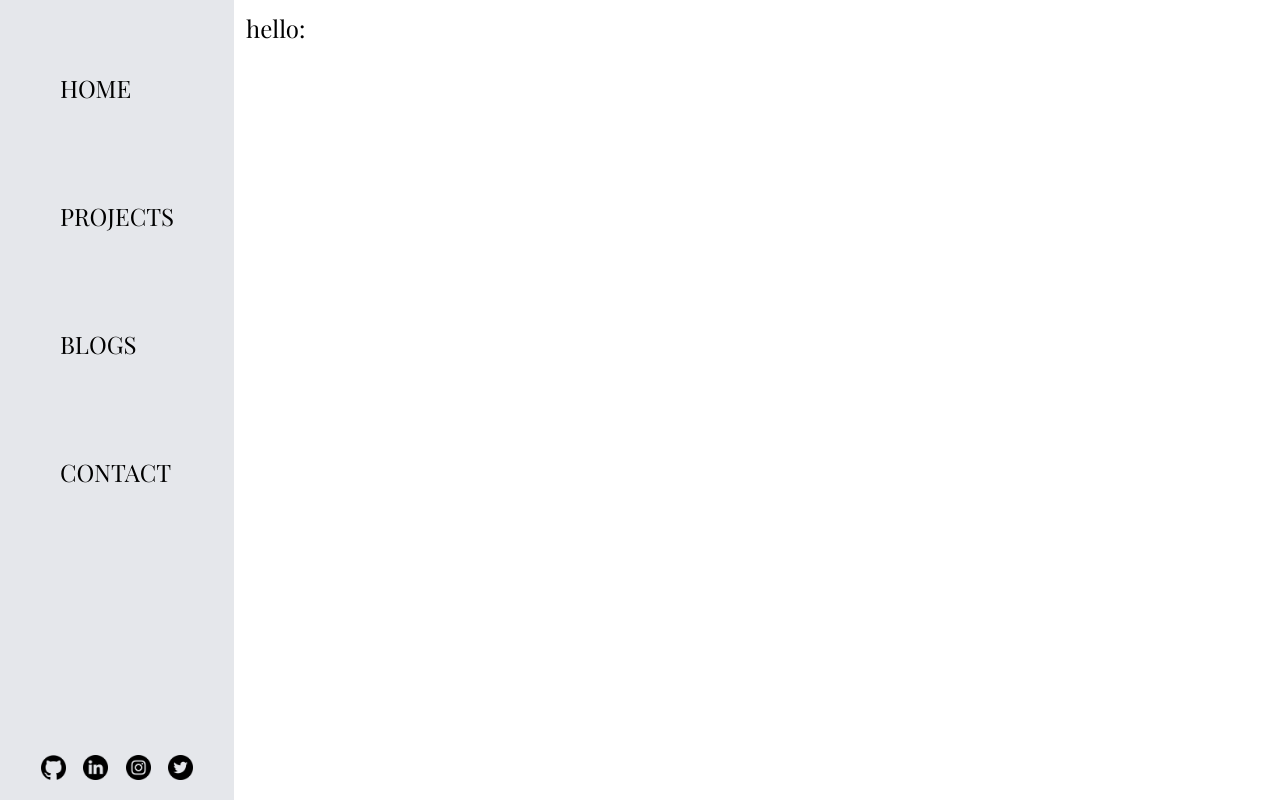
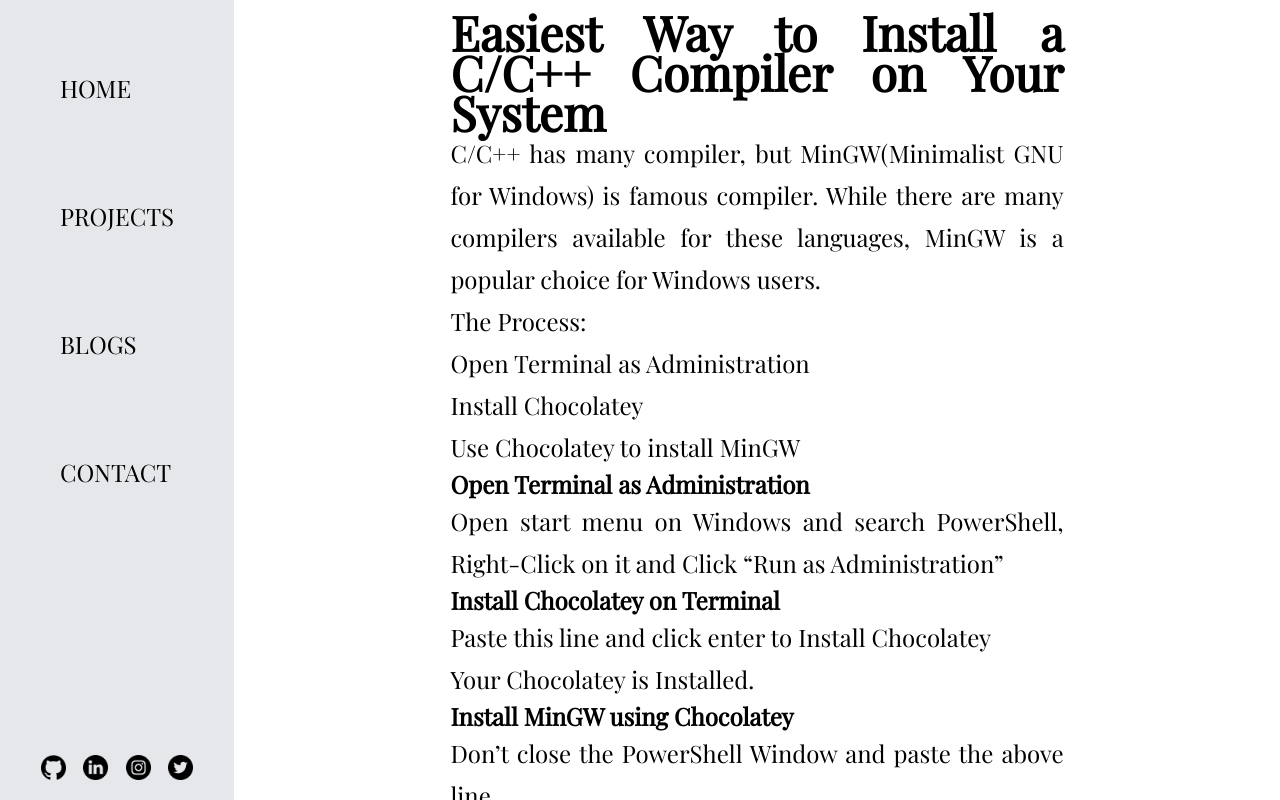
Before and after one commit to arup-basak/arupbasak.com, a Next.js app: page /blog/1 in a window 1280 px wide. Built offline with nearby package versions, Linux system fonts and the light colour scheme.

Commit message:
Added Contact animation and warn

```diff
--- a/src/components/Input.tsx
+++ b/src/components/Input.tsx
@@ -1,4 +1,5 @@
 import React, { useState } from 'react';
+import { motion } from 'framer-motion'
 
 interface InputProps {
   id: string,
@@ -14,27 +15,27 @@
   return (
     <>
       <div className="w-50 relative group my-10">
-        <input
+        <motion.input
           type={props.type}
           id={props.id}
           className={`h-10 mobile:p-6 mobile:text-xl desktop:p-8 peer bg-gray-100 outline-none w-full`}
           value={value}
           required
           onChange={(event: React.ChangeEvent<HTMLInputElement>) => {
-              setValue(event.target.value);
-              if (props.onChange) {
-                props.onChange(event.target.value);
-              }
+            setValue(event.target.value);
+            if (props.onChange) {
+              props.onChange(event.target.value);
             }
           }
+          }
         />
-        <label
+        <motion.label
           htmlFor={props.id}
           className={`select-none transform transition-all absolute top-0 left-0 h-full flex items-center pl-5 text-2xl
                     group-focus-within:text-lg peer-valid:text-lg group-focus-within:h-1/2 peer-valid:h-1/2 group-focus-within:-translate-y-full
                     peer-valid:-translate-y-full group-focus-within:pl-0 peer-valid:pl-0`}>
           {props.placeholder}
-        </label>
+        </motion.label>
       </div>
     </>
   );
--- a/src/pages/blog/[slut].tsx
+++ b/src/pages/blog/[slut].tsx
@@ -1,12 +1,59 @@
 import { useRouter } from 'next/router'
+import Head from 'next/head'
+import ReactMarkdown from 'react-markdown'
+import gfm from 'remark-gfm'
+
+const data2 = "`choco install mingw`"
+
+const data =`
+# Easiest Way to Install a C/C++ Compiler on Your System
+
+C/C++ has many compiler, but MinGW(Minimalist GNU for Windows) is famous compiler. While there are many compilers available for these languages, MinGW is a popular choice for Windows users.
+
+The Process:
+- Open Terminal as Administration
+- Install [Chocolatey](https://chocolatey.org/)
+- Use Chocolatey to install MinGW
+
+#### Open Terminal as Administration
+
+Open start menu on Windows and search PowerShell, Right-Click on it and Click “Run as Administration”
+
+#### Install Chocolatey on Terminal
+
+Paste this line and click enter to Install Chocolatey
+
+Your Chocolatey is Installed.
+#### Install MinGW using Chocolatey
+
+Don’t close the PowerShell Window and paste the above line
+
+${data2}
+
+Press ‘Y’ to start the installation of MinGW.
+
+After installation close the PowerShell window.
+
+Wallah, Your MinGW is installed, no need to setup Environmental variables
+`
+
+
 
 const Post = () => {
   const router = useRouter()
   const { pid } = router.query
+
   return (
-    <div>
-      hello: {pid}
-    </div>
+    <>
+      <Head>
+        <title>{pid}</title>
+      </Head>
+      <div className='text-justify desktop:w-3/5 mobile:w-4/5 m-auto '>
+        <ReactMarkdown remarkPlugins={[gfm]}>
+          {data}
+        </ReactMarkdown>
+      </div>
+    </>
   )
 }
 
--- a/src/pages/blog/example.tsx
+++ b/src/pages/blog/example.tsx
@@ -1,10 +1,18 @@
 import React from 'react'
 import Image from 'next/image'
+import ReactMarkdown from 'react-markdown'
+import gfm from 'remark-gfm'
 
 const example = () => {
+
+    const tableStruct = `
+    | heading | b  |  c |  d  |
+    | - | :- | -: | :-: |
+    | cell 1 | cell 2 | 3 | 4 |
+    `;
     return (
         <>
-
+            <ReactMarkdown remarkPlugins={[gfm]}>Hello</ReactMarkdown>
         </>
     )
 }
--- a/src/pages/contact.tsx
+++ b/src/pages/contact.tsx
@@ -3,6 +3,7 @@
 import Head from 'next/head'
 import { initializeApp } from "firebase/app";
 import { collection, addDoc, getFirestore } from 'firebase/firestore'
+import {motion} from 'framer-motion'
 
 
 const firebaseConfig = {
@@ -25,7 +26,23 @@
 
   const [textareaText, setTextarea] = useState('')
 
+  const setAlert = (message: string) => {
+    alert(message)
+  }
+
   const handleClick = () => {
+    if(name.current.length == 0) {
+      setAlert("Name is Empty")
+      return;
+    }
+    else if(email.current.length == 0) {
+      setAlert("Your contact Email is Empty")
+      return;
+    }
+    else if(textareaText.length == 0) {
+      setAlert("Your Message is Empty");
+      return;
+    }
     try {
       addDoc(collection(db, 'messages'), {
         name: name.current,
@@ -34,14 +51,16 @@
         time: new Date().toString()
       }).catch((e) => {
         console.log(e);
+        setAlert("Error, While Message Sending")
       }).then(
         () => {
-          alert("Message Sending Successful");
+          setAlert("Message Sending Successful");
         }
       );
     }
     catch (e) {
       console.log(e)
+      setAlert("Error, While Message Sending")
     }
   }
   return (
@@ -50,27 +69,48 @@
         <title>Connect with me</title>
       </Head>
       <div className='desktop:grid desktop:grid-cols-[700px_1fr]'>
-        <div className='mobile:text-2xl desktop:text-6xl desktop:py-5 font-bold cursor-default max-w-[500px] m-auto'>
+        <motion.div
+          initial={{
+            scale: 0.5,
+            y: -100
+          }}
+          animate={{
+            scale: 1,
+            y: 0
+          }}
+          className='mobile:text-2xl desktop:text-6xl desktop:py-5 font-bold cursor-default max-w-[500px] m-auto'>
           CONNECT WITH ME
-        </div>
+        </motion.div>
         <div id="textarea" className='w-[100%]'>
           <Input type='text' id="name" placeholder='Name' onChange={(value) => name.current = value} />
           <Input type='email' id="email" placeholder='Email' onChange={(value) => email.current = value} />
           <div>
             <textarea
               className="w-full p-6 bg-gray-100 outline-none resize-none"
-              rows={12}
+              rows={10}
               placeholder="Enter your message here..."
               onChange={(e) => setTextarea(e.target.value)}
               value={textareaText}
               required
             />
           </div>
-          <button
+          <motion.button
+          initial={{
+            scale: 0,
+            opacity: 0
+          }}
+          animate={{
+            scale: 1,
+            opacity: 1
+          }}
+          whileHover={{
+            scale: 1.05,
+            transition: {delay: 0.1}
+          }}
             onClick={handleClick}
-            className='bg-gray-200 p-4 my-4 float-right px-10'>
+            className='bg-gray-200 p-4 my-4 float-right px-10 hover:bg-gray-300'>
             Send Message
-          </button>
+          </motion.button>
         </div>
       </div>
     </>
--- a/src/pages/product/polls.tsx
+++ b/src/pages/product/polls.tsx
@@ -5,16 +5,15 @@
 const Polls = () => {
   return (
     <>
-        <Head>
-            <title>Polls</title>
-        </Head>
-        <div>Welcome to Polls</div>
+      <Head>
+        <title>Polls</title>
+      </Head>
+      <>
+        <div>Create a Poll</div>
         <div>
-            <PollCard title="Arup Basak" percentage={60} />
-            <PollCard title="Tanveer Ahamed" percentage={50} />
-            <PollCard title="Rahul Majumdar" percentage={90} />
-            <PollCard title="Aniket Gupta" percentage={30} />
+
         </div>
+      </>
     </>
   )
 }
--- a/src/pages/projects.tsx
+++ b/src/pages/projects.tsx
@@ -1,9 +1,71 @@
-import React from 'react'
+import React, { useState } from 'react';
+import { motion, AnimatePresence } from 'framer-motion';
+import Project from '@/components/Project';
+import Head from 'next/head';
+
+// const data = [
+//   {
+//     "id": 0,
+//     "name": "Numlify",
+//     "description": "This is a App that converts number to words",
+//     "full-description": "This is a App that converts number to words",
+//     "links": [
+//       { "github": "aa" },
+//       { "playstore": "aa" }
+//     ]
+//   },
+//   {
+//     "id": 1,
+//     "name": "Numlify1",
+//     "description": "This is a App that converts number to words",
+//     "full-description": "This is a App that converts number to words",
+//     "links": [
+//       { "github": "aa" },
+//       { "playstore": "aa" }
+//     ]
+//   },
+//   {
+//     "id": 2,
+//     "name": "Numlify2",
+//     "description": "This is a App that converts number to words",
+//     "full-description": "This is a App that converts number to words",
+//     "links": [
+//       { "github": "aa" },
+//       { "playstore": "aa" }
+//     ]
+//   }
+// ]
 
 const Projects = () => {
+  const [selectedId, setSelectedId] = useState(0)
+
   return (
-    <div>projects</div>
-  )
-}
+    <>
+      <Head>
+        <title>
+          Projects
+        </title>
+      </Head>
+      <>
+        No Data available
+      </>
+      {/* {data.map(elem => {
+        return (
+          <motion.div onClick={() => setSelectedId(elem.id)}>
+            <div>{elem.name}</div>
+            <div>{elem.description}</div>
+          </motion.div>
+        )
+      })}
+      <AnimatePresence>
+        {selectedId && <motion.div layoutId={selectedId.toString()}>
+          <motion.div>{data[selectedId]['name']}</motion.div>
+          <motion.div>{data[selectedId]['full-description']}</motion.div>
+          <motion.button onClick={() => setSelectedId(-1)} />
+        </motion.div>}
+      </AnimatePresence> */}
+    </>
+  );
+};
 
-export default Projects
+export default Projects;
--- a/src/styles/globals.css
+++ b/src/styles/globals.css
@@ -1,3 +1,46 @@
 @tailwind base;
 @tailwind components;
 @tailwind utilities;
+
+* {
+    -webkit-tap-highlight-color: transparent;
+    line-height: 42px;
+}
+
+p {
+    width: 100%;
+}
+
+h1 {
+    font-size: 3rem;
+    line-height: 2.5rem;
+    font-weight: bold;
+}
+
+h2 {
+    font-size: 2.5rem;
+    line-height: 2.5rem;
+    font-weight: bold;
+}
+
+h3 {
+    font-size: 2rem;
+    line-height: 2rem;
+    font-weight: bold;
+}
+
+h4 {
+    font-size: 1.5rem;
+    line-height: 2rem;
+    font-weight: bold;
+}
+
+a {
+    color: #000;
+    /* text-decoration: underline; */
+}
+
+code {
+    background-color: aqua;
+    padding: 16px;
+}
```
